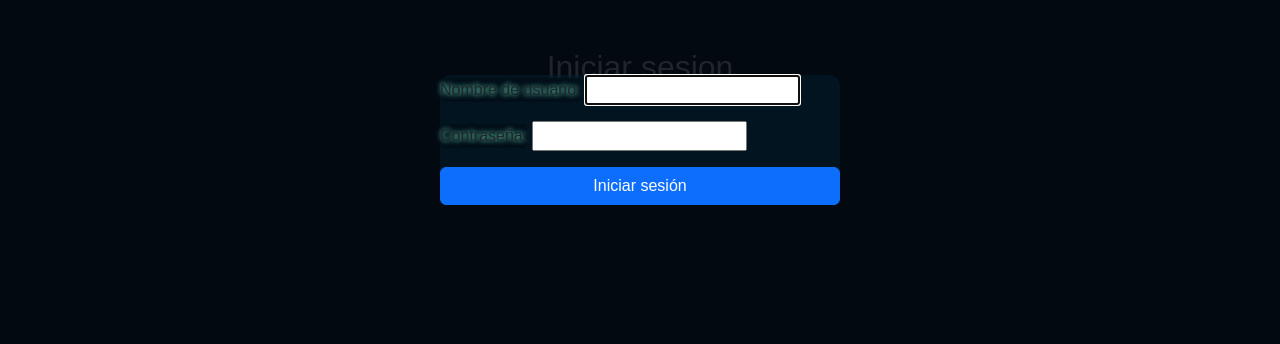
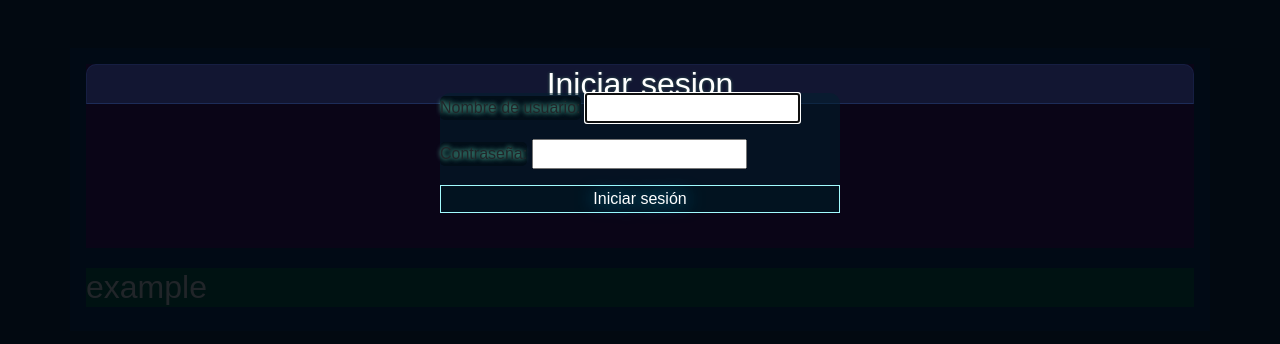
Before and after one commit to BrandonLCC/proyecto-django, a Django app: page /accounts/login/ in a window 1280 px wide. Shown: the top 344 px of the page. Run offline with Django 4.2, Linux system fonts and the light colour scheme; some libraries are stand-ins or nearby versions.

Commit message:
viendo si no hay conflictos

```diff
--- a/portfolioproject/myporfolio/static/css/login.css
+++ b/portfolioproject/myporfolio/static/css/loginn.css
@@ -5,6 +5,21 @@
     font-style: normal;
 }
 
+
+.container {
+    background-color: rgba(1, 12, 27, 0.5);
+
+}
+
+.div1 {
+    background-color: rgba(20, 1, 27, 0.5);
+
+}
+
+.div2{
+    background-color: rgba(1, 27, 16, 0.5);
+
+}
 
 .imagen-login {
     position: absolute;
--- a/portfolioproject/myporfolio/templates/registration/login.html
+++ b/portfolioproject/myporfolio/templates/registration/login.html
@@ -8,23 +8,32 @@
     <meta charset="UTF-8">
     <meta name="viewport" content="width=device-width, initial-scale=1.0">
     <title>Document</title>
-    <link rel="stylesheet" href="{% static 'css/login.css' %}">
+    <link rel="stylesheet" href="{% static 'css/loginn.css' %}">
 
 
 </head>
 <body>
-    <div class = "container mt-5">
-        <h2 class = "text-center mb-4 " >Iniciar sesion</h2>
+
+    <div class = "container mt-5 p-3 ">
+        <div class="div1">
+            <h2 class = "titulo text-center mb-4  " >Iniciar sesion</h2>
             <form method = "POST" action="" class="mx-auto " style="max-width: 400px;">
                 {% csrf_token %}
                 {{ form.as_p  }}
                 <div class = "d-grid">
-                <button type = "submit" class = "btn btn-primary btn-block" >Iniciar sesión</button>
+                    <button type = "submit" class = "boton-diseno-login btn-block" >Iniciar sesión</button>
                 </div>
             </form>
+        </div>
 
+
+        <div class = "div2 ">
+            <h2>example</h2>
         </div>
-{% endblock %}
+    </div>
+
+
 
 </body>
 </html>
+{% endblock %}
```
Lines whose indentation alone changed are shown as unchanged.
